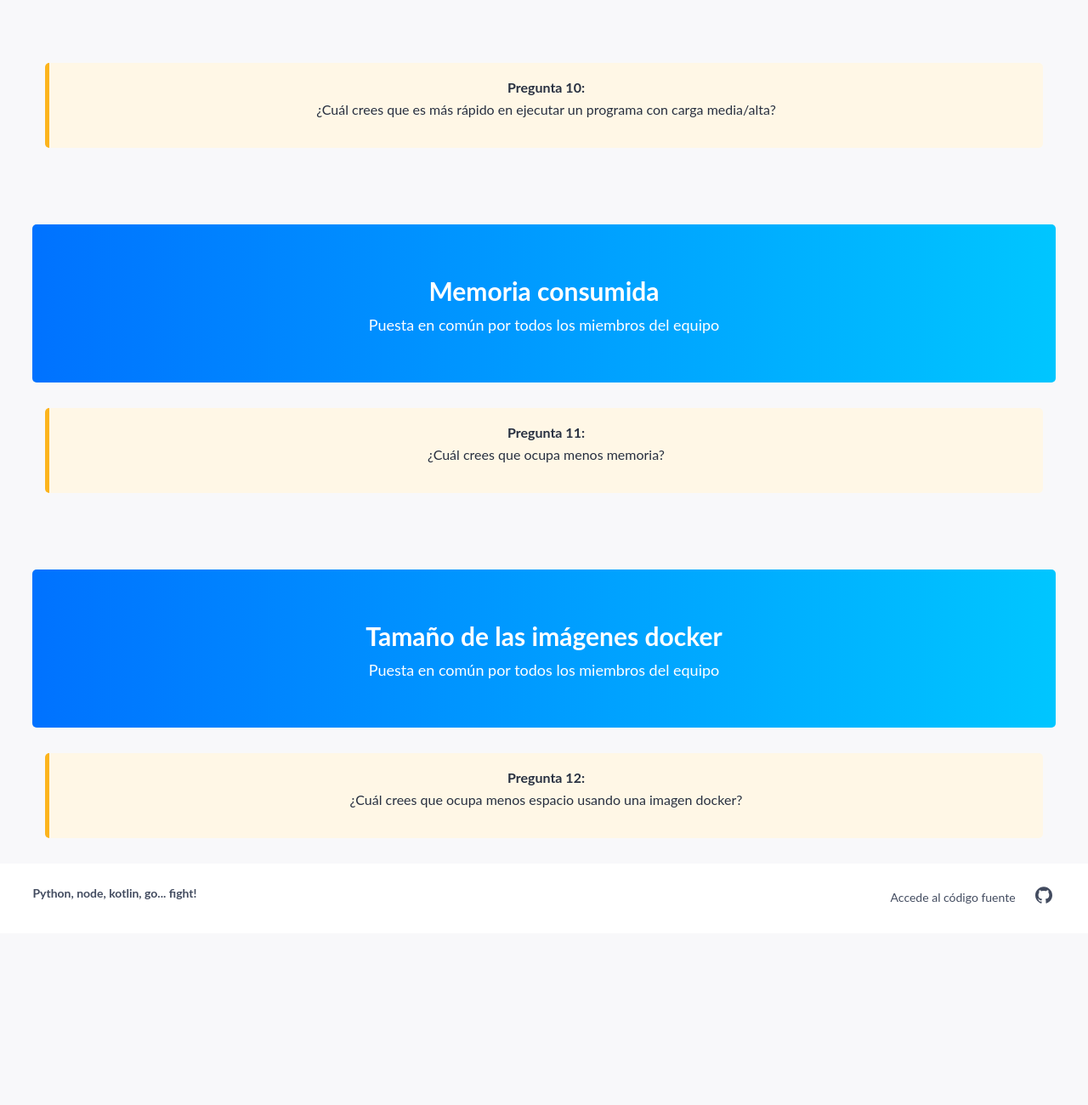
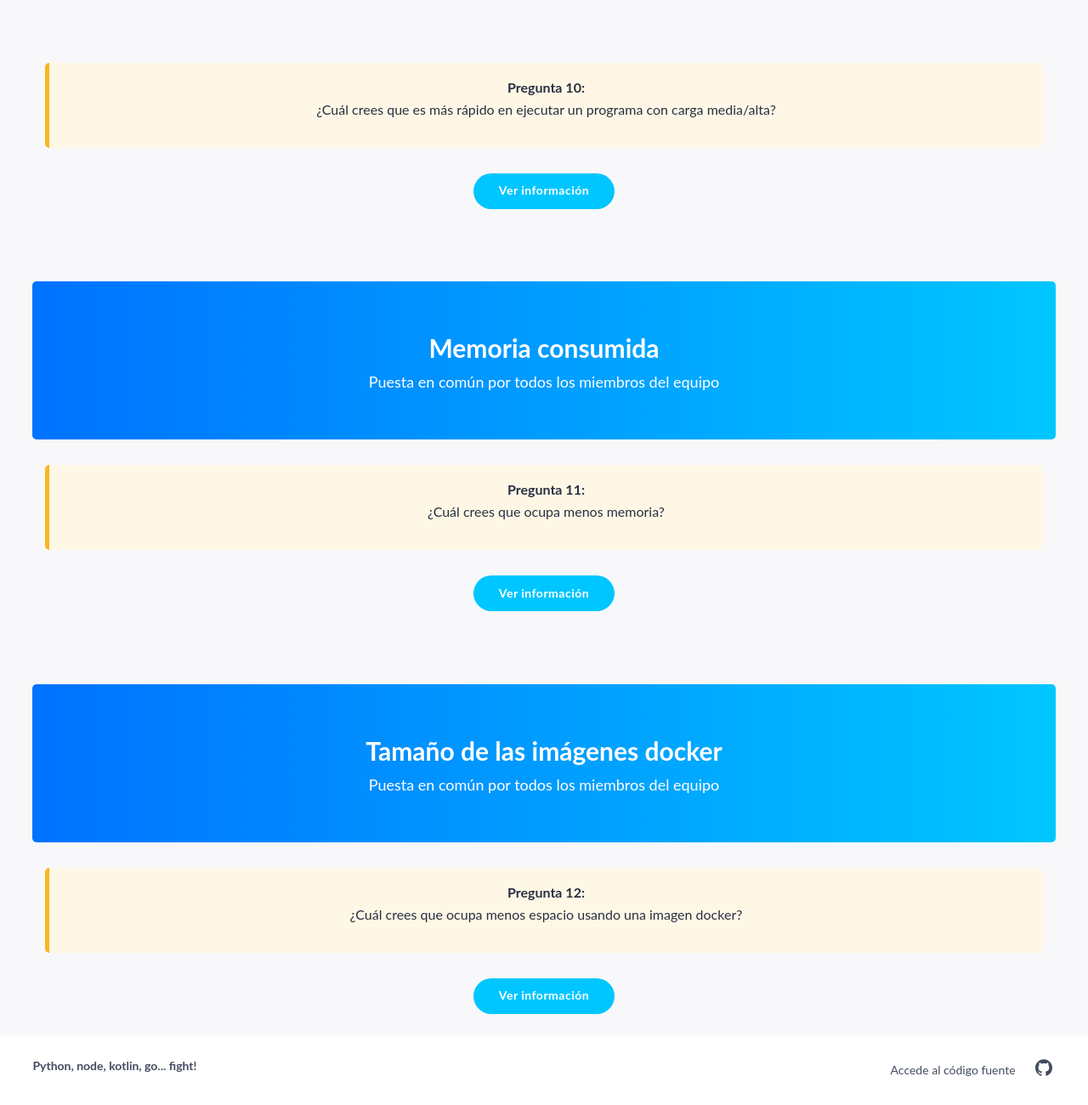
Before and after one commit to xhermosilla/tefcon_2022, a plain HTML site: page docs/prueba_ordenacion.html in a window 1280 px wide. Shown: the part 1633-2933 px from the top of the page at 85% size. Before the commit the page ends 2731 px from the top, so only its background shows below. Drawn offline with nearby package versions, Linux system fonts and the light colour scheme.

Commit message:
feat: add buttons

```diff
--- a/docs/prueba_ordenacion.html
+++ b/docs/prueba_ordenacion.html
@@ -356,6 +356,12 @@ sys         0.010       0.006       0.000       0.010       0.024
                         </div>
                     </div>
                 </div>
+
+                <div class="block-buttons" style="max-width: 100%;">
+                    <a class="button" onclick="hiddeShow('section-time-10000')">Ver
+                        información</a>
+                </div>
+
             </section>
 
             <section id="section-time-10000" class="block block-cta outer" style="display: none;">
@@ -497,6 +503,11 @@ sys         0.011       0.010       0.000       0.008       0.024
                         </div>
                     </div>
 
+                    <div class="block-buttons" style="max-width: 100%;">
+                        <a class="button" onclick="hiddeShow('section-memory')">Ver
+                            información</a>
+                    </div>
+
                 </div>
             </section>
 
@@ -579,6 +590,11 @@ other page faults:         1340
                                 <p>¿Cuál crees que ocupa menos espacio usando una imagen docker?</p>
                             </div>
                         </div>
+                    </div>
+
+                    <div class="block-buttons" style="max-width: 100%;">
+                        <a class="button" onclick="hiddeShow('section-docker-images')">Ver
+                            información</a>
                     </div>
 
                 </div>
```
